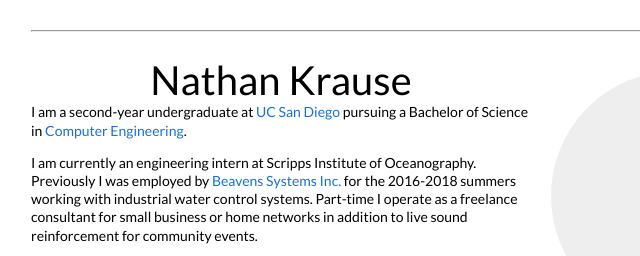
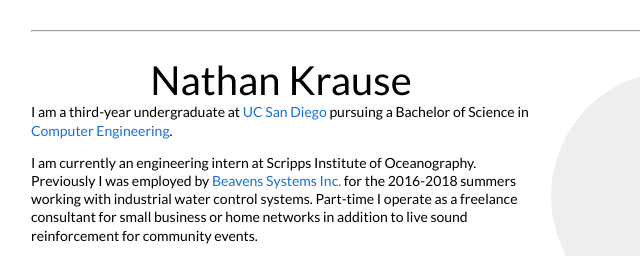
Before and after one commit to N-T-K/portfolio, a plain HTML site: page index.html in a window 1280 px wide. Shown: the top 256 px of the page, 224-864 px from the left. Drawn offline with Linux system fonts and the light colour scheme.

Commit message:
another year another push

```diff
--- a/index.html
+++ b/index.html
@@ -176,7 +176,7 @@ input:checked + label:after { content: ""; }
 		  <name>Nathan Krause</name> <br />
 	  </p>
 
-      <p>I am a second-year undergraduate at <a href="http://www.ucsd.edu/"target="_blank">UC San Diego</a> pursuing a Bachelor of Science in <a href = "http://www.ece.ucsd.edu/"target="_blank"> Computer Engineering</a>.
+      <p>I am a third-year undergraduate at <a href="http://www.ucsd.edu/"target="_blank">UC San Diego</a> pursuing a Bachelor of Science in <a href = "http://www.ece.ucsd.edu/"target="_blank"> Computer Engineering</a>.
       </p>
 
       <p> I am currently an engineering intern at Scripps Institute of Oceanography. Previously I was employed by<a href="http://www.beavens.com"target="_blank"> Beavens Systems Inc.</a> for the 2016-2018 summers working with industrial water control systems. Part-time I operate as a freelance consultant for small business or home networks in addition to live sound reinforcement for community events.
```
